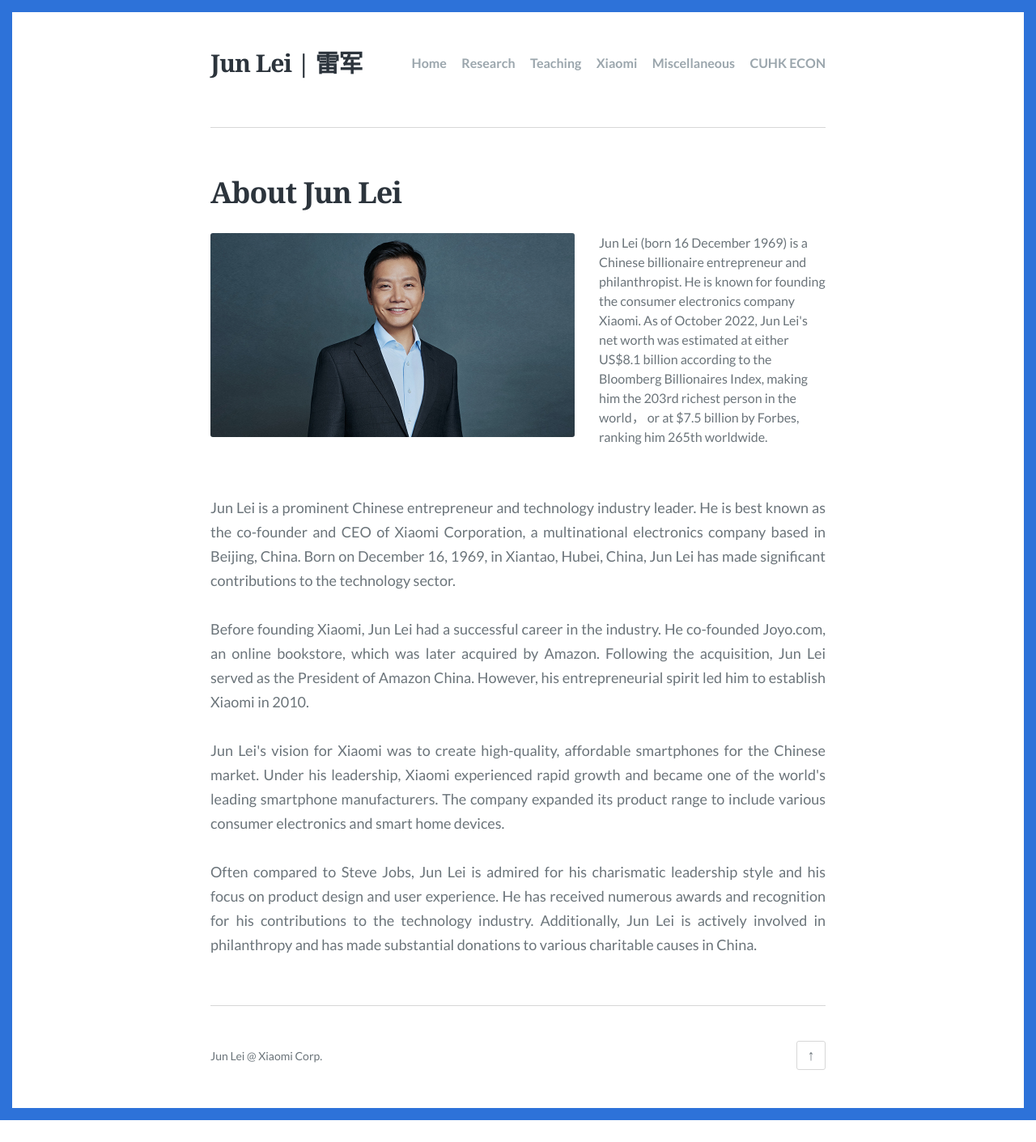
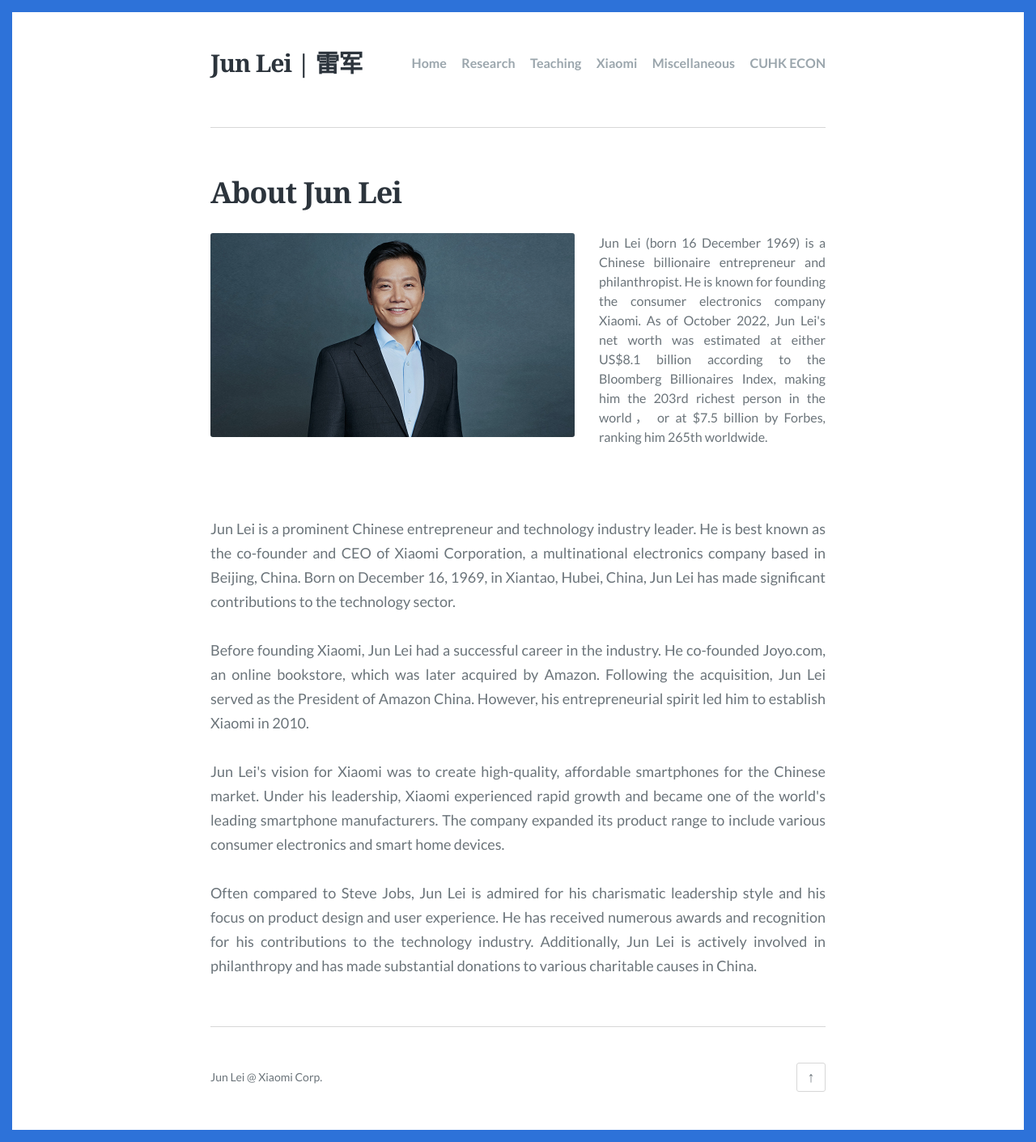
Before and after one commit to ciqiaowang/ciqiaowang.github.io, a Jekyll site: the page built from index.html, in a window 1280 px wide. Shown: the whole page at 81% size. Built offline with Jekyll 4.4.1, drawn with Linux system fonts in a browser that asks for light colours; the list of posts is cut into pages by our own code; before the commit the page ends 1384 px from its top, so only the background shows below that.

Commit message:
Update index.html

```diff
--- a/index.html
+++ b/index.html
@@ -36,9 +36,9 @@ feature_image:
                 <img src="images/junlei.jpg">
             </div>
             <div class="bigBox_txt_right">
-<!--                 <p align="justify"> -->
+                <p align="justify">
                 Jun Lei (born 16 December 1969) is a Chinese billionaire entrepreneur and philanthropist. He is known for founding the consumer electronics company Xiaomi. As of October 2022, Jun Lei's net worth was estimated at either US$8.1 billion according to the Bloomberg Billionaires Index, making him the 203rd richest person in the world， or at $7.5 billion by Forbes, ranking him 265th worldwide.
-<!--                 </p>             -->
+                </p>
             </div>
         </div>
         <br/>
```
